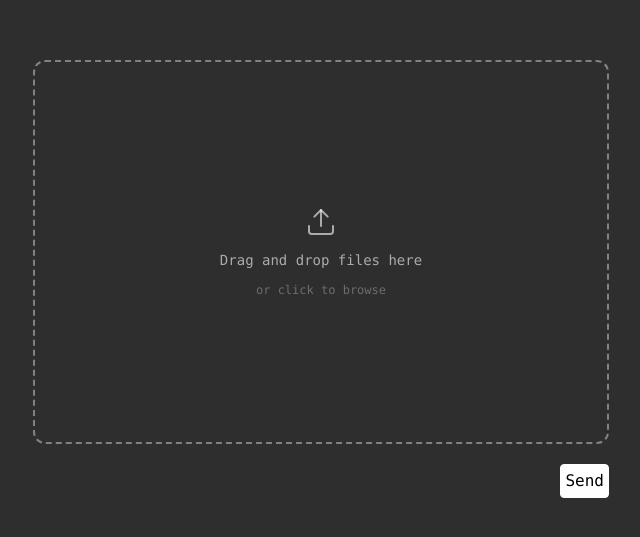
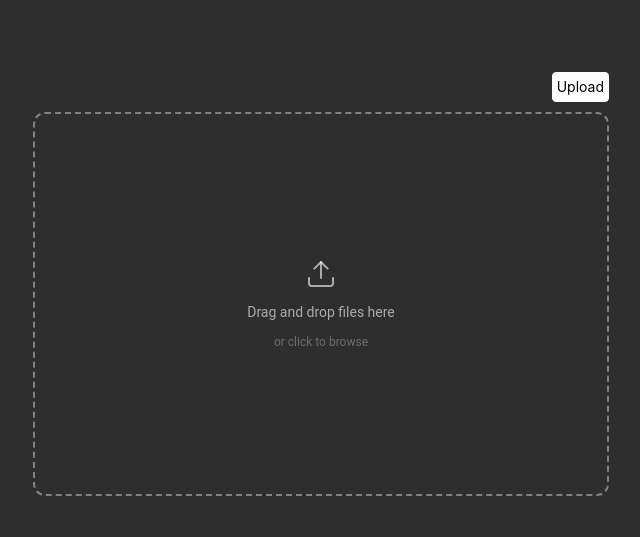
Before and after one commit to Asanay-1/object-storage, a React (Vite) app in the folder frontend/: page / in a window 1280 px wide. Shown: the part 121-658 px from the top of the page, without its empty margins (319-959 px from the left). Built offline with nearby package versions, Linux system fonts and the light colour scheme.

Commit message:
move button to the top, add font

```diff
--- a/frontend/src/App.tsx
+++ b/frontend/src/App.tsx
@@ -18,15 +18,15 @@ function App() {
     input.click()
   }
   // drag and drop
-  const handleDragOver = (e:React.DragEvent<HTMLElement>) => {
+  const handleDragOver = (e: React.DragEvent<HTMLElement>) => {
     e.preventDefault()
     setIsDragging(true)
   }
-  const handleDragLeave = (e:React.DragEvent<HTMLElement>) => {
+  const handleDragLeave = (e: React.DragEvent<HTMLElement>) => {
     e.preventDefault()
     setIsDragging(false)
   }
-  const handleDrop = (e:React.DragEvent<HTMLElement>) => {
+  const handleDrop = (e: React.DragEvent<HTMLElement>) => {
     e.preventDefault()
     setIsDragging(false)
 
@@ -38,6 +38,11 @@ function App() {
   return (
     <div className="min-h-screen flex items-center justify-center">
       <div className="flex-col">
+        {/* send button */}
+        <div className="flex justify-end mb-2.5">
+          <button className="font-inter p-1 mt-2.5 border border-white rounded-sm bg-white hover:bg-gray-200 active:scale-95 text-sm">Upload</button>
+        </div>
+
         {/* drag and drop box */}
         <section
           onDragOver={handleDragOver}
@@ -52,10 +57,6 @@ function App() {
           <p className="text-sm">Drag and drop files here</p>
           <p className="text-xs text-white/30">{fileName}</p>
         </section>
-        {/* send button */}
-        <div className="flex justify-end mt-2.5">
-          <button className="p-1 mt-2.5 border border-white rounded-sm bg-white hover:bg-gray-200 active:scale-95 font-mono">Send</button>
-        </div>
       </div>
     </div>
   )
--- a/frontend/src/index.css
+++ b/frontend/src/index.css
@@ -1,4 +1,11 @@
 @import "tailwindcss";
+@theme {
+  --font-mono: "Roboto", sans-serif;
+}
+
+.font-inter {
+  --font-mono: "Inter", sans-serif;
+}
 :root {
   background: #2e2e2e;
 }
```
Lines whose indentation alone changed are shown as unchanged.
